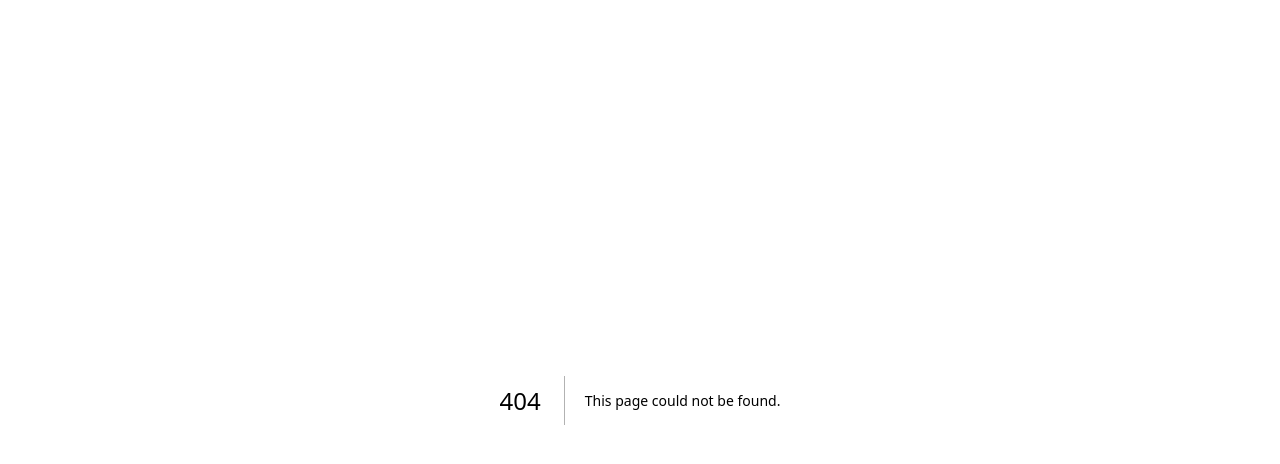
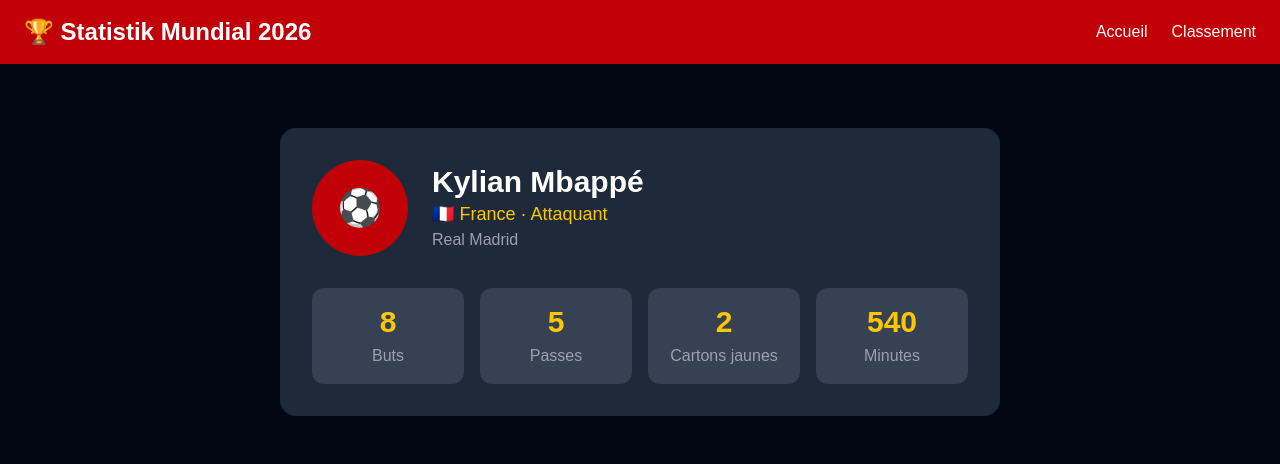
Before and after one commit to mundialteam2026/mundial2026-site, a Next.js app in the folder web/: page /joueur in a window 1280 px wide. Before the commit this address had no page. Shown: the top 464 px of the page. Built offline with nearby package versions, Linux system fonts and the light colour scheme.

Commit message:
feat: page profil joueur créée

```diff
--- /dev/null
+++ b/web/app/joueur/page.tsx
@@ -0,0 +1,55 @@
+"use client";
+
+export default function JoueurPage() {
+  return (
+    <main className="min-h-screen bg-gray-950 text-white">
+      {/* Header */}
+      <header className="bg-red-700 py-4 px-6 flex items-center justify-between">
+        <h1 className="text-2xl font-bold">🏆 Statistik Mundial 2026</h1>
+        <nav className="flex gap-6">
+          <a href="/" className="hover:text-yellow-400">Accueil</a>
+          <a href="#" className="hover:text-yellow-400">Classement</a>
+        </nav>
+      </header>
+
+      {/* Profil joueur */}
+      <section className="max-w-3xl mx-auto px-6 py-16">
+        <div className="bg-gray-800 rounded-2xl p-8">
+
+          {/* Infos principales */}
+          <div className="flex items-center gap-6 mb-8">
+            <div className="w-24 h-24 bg-red-700 rounded-full flex items-center justify-center text-4xl">
+              ⚽
+            </div>
+            <div>
+              <h2 className="text-3xl font-bold">Kylian Mbappé</h2>
+              <p className="text-yellow-400 text-lg">🇫🇷 France · Attaquant</p>
+              <p className="text-gray-400">Real Madrid</p>
+            </div>
+          </div>
+
+          {/* Stats */}
+          <div className="grid grid-cols-2 gap-4 md:grid-cols-4">
+            <div className="bg-gray-700 rounded-xl p-4 text-center">
+              <p className="text-3xl font-bold text-yellow-400">8</p>
+              <p className="text-gray-400 mt-1">Buts</p>
+            </div>
+            <div className="bg-gray-700 rounded-xl p-4 text-center">
+              <p className="text-3xl font-bold text-yellow-400">5</p>
+              <p className="text-gray-400 mt-1">Passes</p>
+            </div>
+            <div className="bg-gray-700 rounded-xl p-4 text-center">
+              <p className="text-3xl font-bold text-yellow-400">2</p>
+              <p className="text-gray-400 mt-1">Cartons jaunes</p>
+            </div>
+            <div className="bg-gray-700 rounded-xl p-4 text-center">
+              <p className="text-3xl font-bold text-yellow-400">540</p>
+              <p className="text-gray-400 mt-1">Minutes</p>
+            </div>
+          </div>
+
+        </div>
+      </section>
+    </main>
+  );
+}
```
